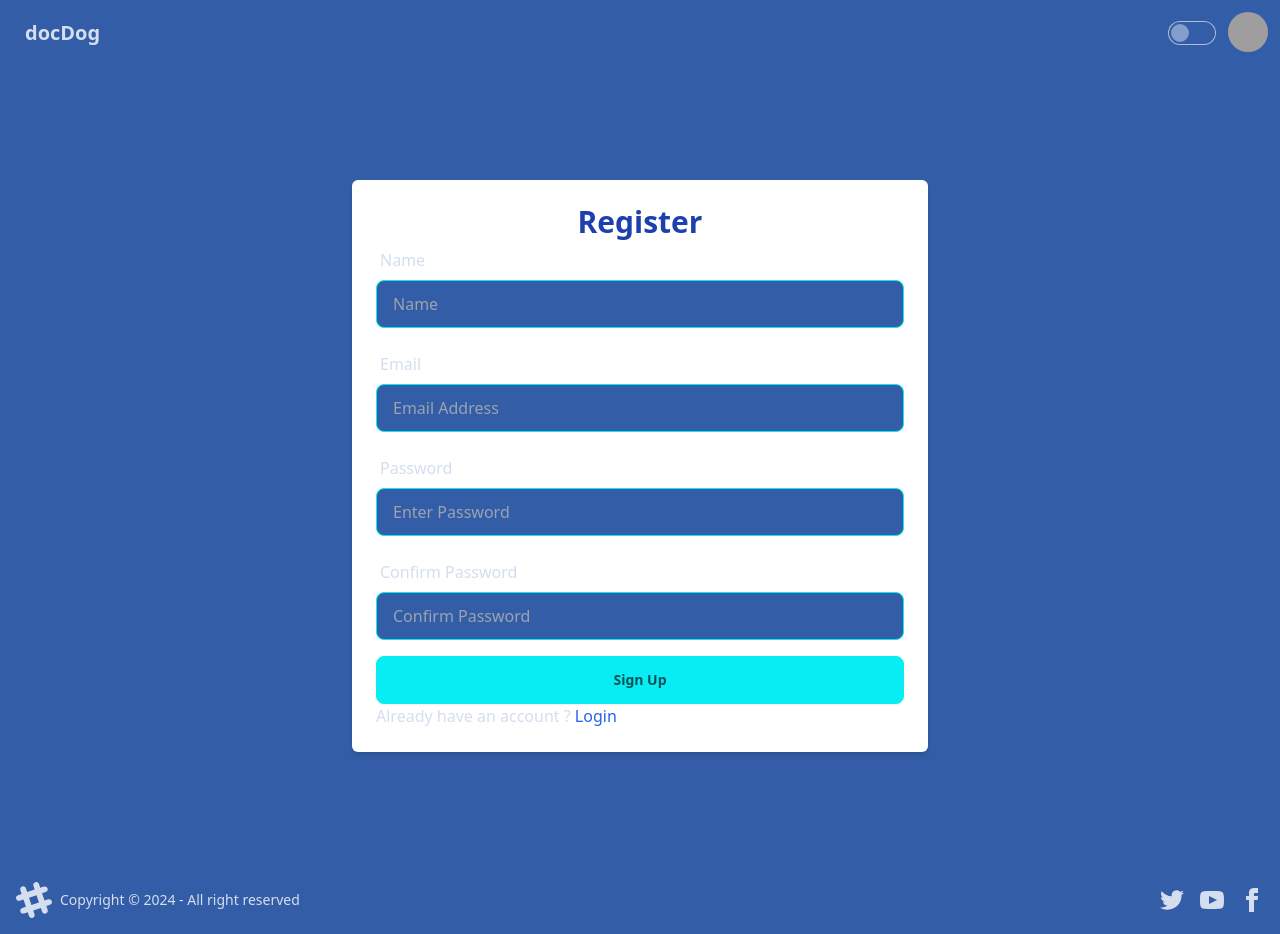
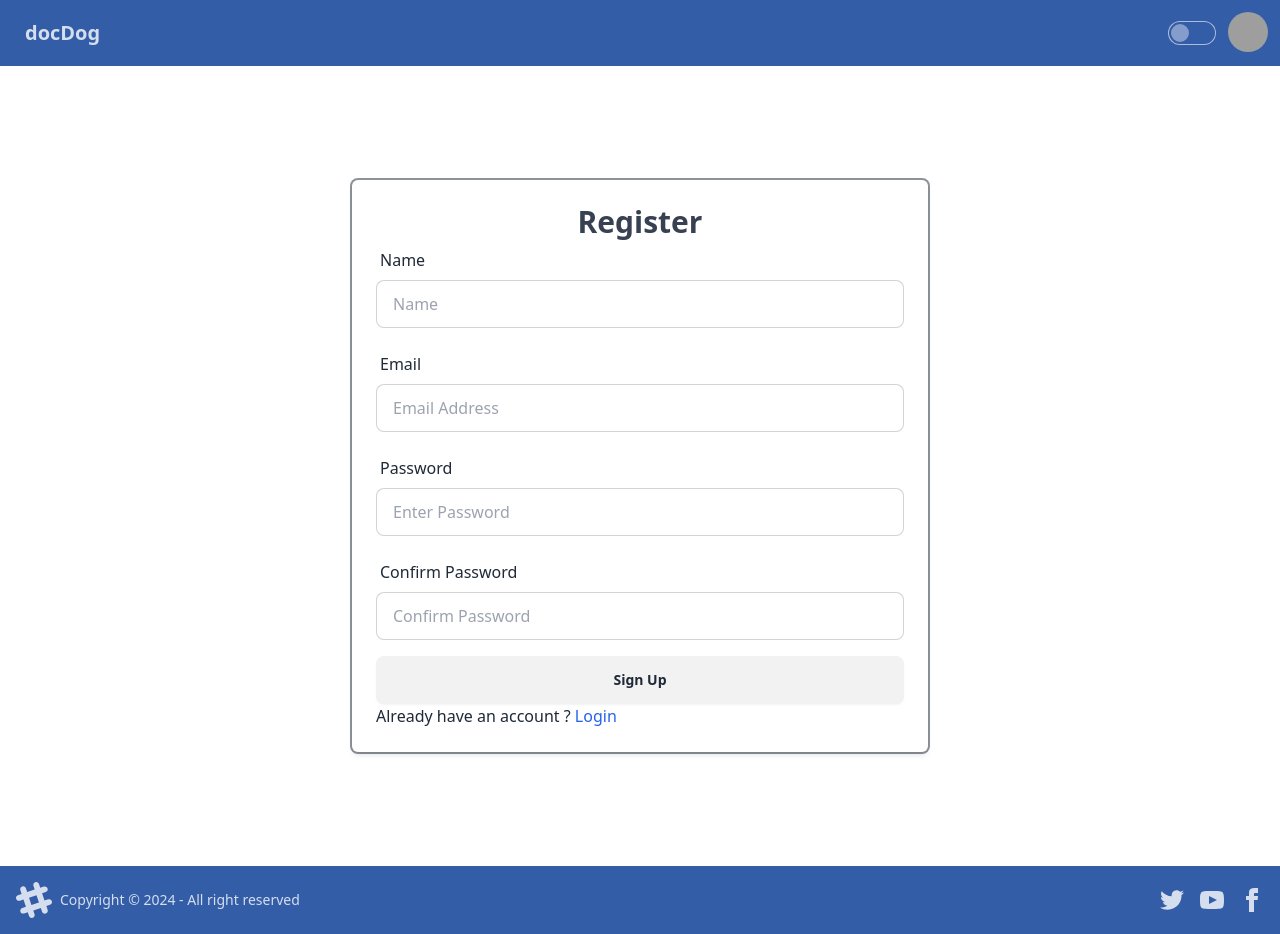
Before and after one commit to krzysztoffila/docDog, a Vue app: page /register in a window 1280 px wide. Built offline with nearby package versions, Linux system fonts and the light colour scheme; grey boxes are pictures that could not be loaded.

Commit message:
Fix register view - colors

```diff
--- a/src/views/login/LoginUser.vue
+++ b/src/views/login/LoginUser.vue
@@ -1,7 +1,7 @@
 <template>
   <div class="login__page flex-container">
     <form
-      class="login bg-gradient-to-b from-blue-500 via-blue-400 to-blue-300 p-10 rounded-lg shadow-lg relative transform -translate-x-1/2 -translate-y-1/2 transition-transform transition-shadow"
+      class="login bg-gradient-to-b from-blue-500 via-blue-400 to-blue-300 p-10 rounded-lg shadow-lg relative transform -translate-x-1/2 -translate-y-1/2 transition-shadow"
     >
       <input
         type="text"
--- a/src/views/register/RegisterUser.vue
+++ b/src/views/register/RegisterUser.vue
@@ -1,7 +1,12 @@
 <template>
-  <div class="relative flex flex-col justify-center h-screen overflow-hidden">
-    <div class="w-full p-6 m-auto bg-white rounded-md shadow-md lg:max-w-xl">
-      <h1 class="text-3xl font-semibold text-center text-blue-800">Register</h1>
+  <div
+    data-theme="light"
+    class="relative flex flex-col justify-center h-screen overflow-hidden"
+  >
+    <div
+      class="w-full p-6 m-auto bg-white rounded-md shadow-md ring-2 ring-gray-800/50 lg:max-w-xl"
+    >
+      <h1 class="text-3xl font-semibold text-center text-gray-700">Register</h1>
       <form class="space-y-4">
         <div>
           <label class="label">
@@ -10,7 +15,7 @@
           <input
             type="text"
             placeholder="Name"
-            class="w-full input input-bordered input-primary"
+            class="w-full input input-bordered"
           />
         </div>
         <div>
@@ -20,7 +25,7 @@
           <input
             type="text"
             placeholder="Email Address"
-            class="w-full input input-bordered input-primary"
+            class="w-full input input-bordered"
           />
         </div>
         <div>
@@ -30,7 +35,7 @@
           <input
             type="password"
             placeholder="Enter Password"
-            class="w-full input input-bordered input-primary"
+            class="w-full input input-bordered"
           />
         </div>
         <div>
@@ -40,19 +45,18 @@
           <input
             type="password"
             placeholder="Confirm Password"
-            class="w-full input input-bordered input-primary"
+            class="w-full input input-bordered"
           />
         </div>
         <div>
-          <button class="btn btn-block btn-primary">Sign Up</button>
+          <button class="btn btn-block">Sign Up</button>
         </div>
-        <span
-          >Already have an account ?
-          <a
-            href="/login"
-            class="text-blue-600 hover:text-blue-800 hover:underline"
-            >Login</a
-          ></span
+
+        <router-link to="/login">
+          Already have an account ?
+          <span class="text-blue-600 hover:text-blue-800 hover:underline"
+            >Login
+          </span></router-link
         >
       </form>
     </div>
@@ -63,5 +67,4 @@
 export default {};
 </script>
 
-<style>
-</style>
+<style></style>
```
